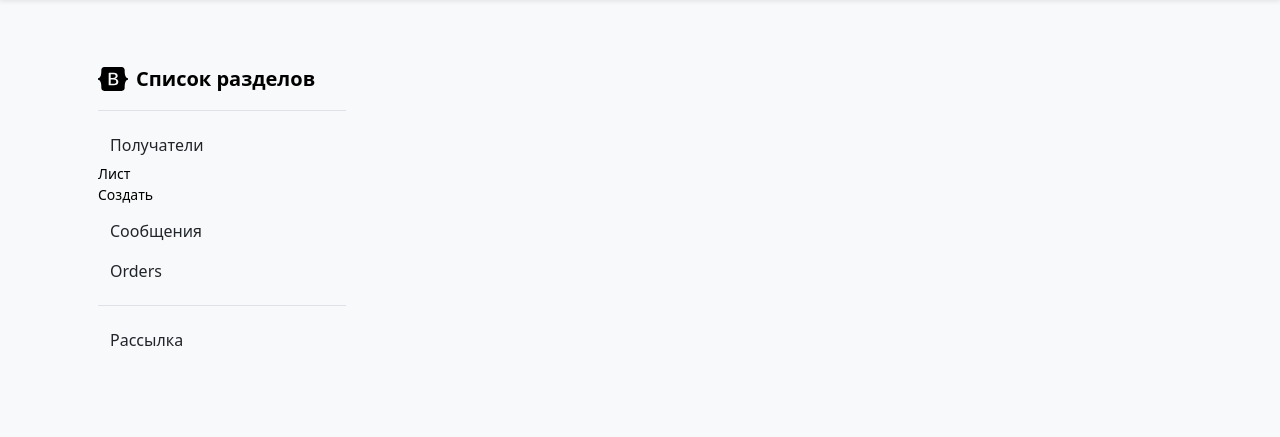
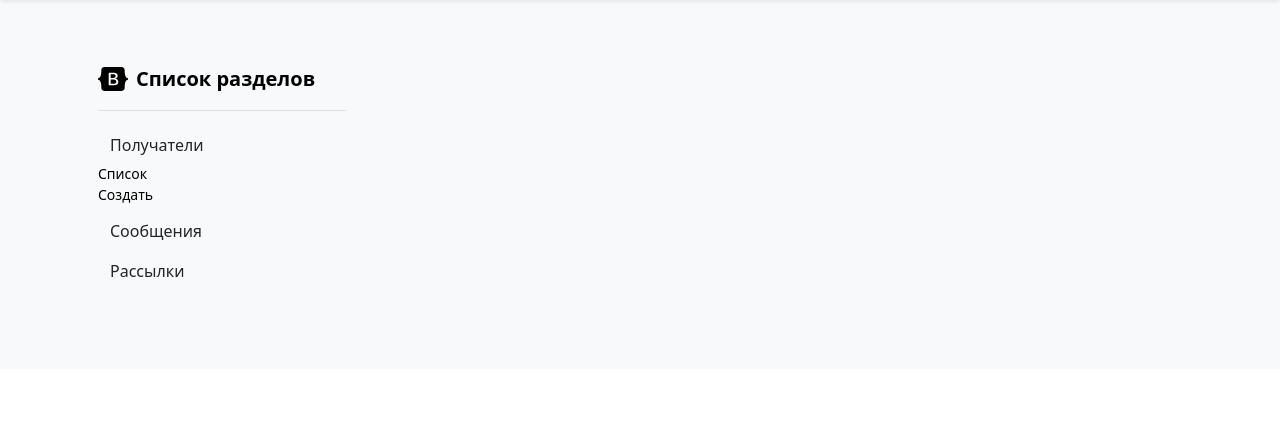
Before and after one commit to GalinaUm/django_web_app, a Django app: page /web_app/main/ in a window 1280 px wide. Shown: the part 56-493 px from the top of the page. Run offline with Django 5.2, Linux system fonts and the light colour scheme; some libraries are stand-ins or nearby versions.

Commit message:
main_changes

```diff
--- a/web_app/forms.py
+++ b/web_app/forms.py
@@ -83,6 +83,10 @@ class MailingForm(forms.ModelForm):
     class Meta:
         model = Mailing
         fields = '__all__'
+        widgets = {
+            'start_time': forms.DateTimeInput(attrs={'type': 'datetime-local'}),
+            'end_time': forms.DateTimeInput(attrs={'type': 'datetime-local'}),
+        }
         success_url = reverse_lazy('MailingListView')
 
     def __init__(self, *args, **kwargs):
--- a/web_app/templates/web_app/main.html
+++ b/web_app/templates/web_app/main.html
@@ -118,7 +118,7 @@
                             <div class="collapse show" id="home-collapse">
                                 <ul class="btn-toggle-nav list-unstyled fw-normal pb-1 small">
                                     <li><a href="{% url 'web_app:recipient_list' %}"
-                                           class="link-body-emphasis d-inline-flex text-decoration-none rounded">Лист</a>
+                                           class="link-body-emphasis d-inline-flex text-decoration-none rounded">Список</a>
                                     </li>
                                     <li><a href="{% url 'web_app:recipient_create' %}"
                                            class="link-body-emphasis d-inline-flex text-decoration-none rounded">Создать</a>
@@ -135,7 +135,7 @@
                             <div class="collapse" id="dashboard-collapse">
                                 <ul class="btn-toggle-nav list-unstyled fw-normal pb-1 small">
                                     <li><a href="{% url 'web_app:message_list' %}"
-                                           class="link-body-emphasis d-inline-flex text-decoration-none rounded">Лист</a>
+                                           class="link-body-emphasis d-inline-flex text-decoration-none rounded">Список</a>
                                     </li>
                                     <li><a href="{% url 'web_app:message_create' %}"
                                            class="link-body-emphasis d-inline-flex text-decoration-none rounded">Создать</a>
@@ -146,47 +146,15 @@
                         <li class="mb-1">
                             <button class="btn btn-toggle d-inline-flex align-items-center rounded border-0 collapsed"
                                     data-bs-toggle="collapse" data-bs-target="#orders-collapse" aria-expanded="false">
-                                Orders
+                                Рассылки
                             </button>
                             <div class="collapse" id="orders-collapse">
                                 <ul class="btn-toggle-nav list-unstyled fw-normal pb-1 small">
-                                    <li><a href="#"
-                                           class="link-body-emphasis d-inline-flex text-decoration-none rounded">New</a>
+                                    <li><a href="{% url 'web_app:mailing_list' %}"
+                                           class="link-body-emphasis d-inline-flex text-decoration-none rounded">Список</a>
                                     </li>
-                                    <li><a href="#"
-                                           class="link-body-emphasis d-inline-flex text-decoration-none rounded">Processed</a>
-                                    </li>
-                                    <li><a href="#"
-                                           class="link-body-emphasis d-inline-flex text-decoration-none rounded">Shipped</a>
-                                    </li>
-                                    <li><a href="#"
-                                           class="link-body-emphasis d-inline-flex text-decoration-none rounded">Returned</a>
-                                    </li>
-                                </ul>
-                            </div>
-                        </li>
-                        <li class="border-top my-3"></li>
-                        <li class="mb-1">
-                            <button class="btn btn-toggle d-inline-flex align-items-center rounded border-0 collapsed"
-                                    data-bs-toggle="collapse" data-bs-target="#account-collapse" aria-expanded="false">
-                                Рассылка
-                            </button>
-                            <div class="collapse" id="account-collapse">
-                                <ul class="btn-toggle-nav list-unstyled fw-normal pb-1 small">
-                                    <li><a href="#"
-                                           class="link-body-emphasis d-inline-flex text-decoration-none rounded">Лист</a>
-                                    </li>
-                                    <li><a href="#"
+                                    <li><a href="{% url 'web_app:mailing_create' %}"
                                            class="link-body-emphasis d-inline-flex text-decoration-none rounded">Создать</a>
-                                    </li>
-                                    <li><a href="#"
-                                           class="link-body-emphasis d-inline-flex text-decoration-none rounded">Просмотреть</a>
-                                    </li>
-                                    <li><a href="#"
-                                           class="link-body-emphasis d-inline-flex text-decoration-none rounded">Изменить</a>
-                                    </li>
-                                    <li><a href="#"
-                                           class="link-body-emphasis d-inline-flex text-decoration-none rounded">Удалить</a>
                                     </li>
                                 </ul>
                             </div>
```
Also changed, not shown: web_app/templates/web_app/base.html (+85 -5 lines), web_app/migrations/0004_mailing.py (added).
